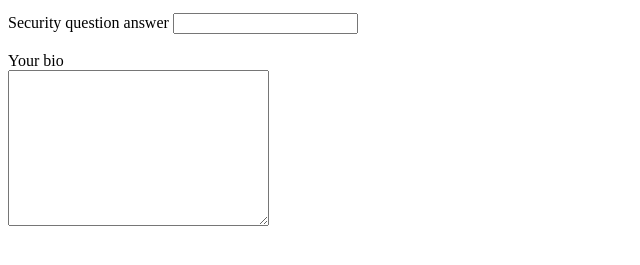
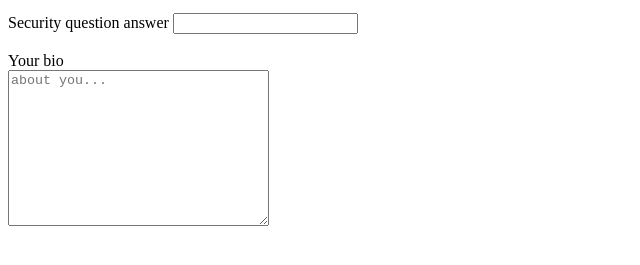
Before and after one commit to nikkiconsolacion/Forms-practice-net-ninja, a plain HTML site: page index.html in a window 1280 px wide. Shown: the part 291-556 px from the top of the page, 0-640 px from the left. Drawn offline with Linux system fonts and the light colour scheme.

Commit message:
added placeholder text in textarea

```diff
--- a/index.html
+++ b/index.html
@@ -43,7 +43,7 @@
       <br><br>
 
       <label for="bio">Your bio</label><br>
-      <textarea name="bio" id="bio" cols="30" rows="10"></textarea>
+      <textarea name="bio" id="bio" cols="30" rows="10" placeholder="about you..."></textarea>
 
     </form>
 
```
